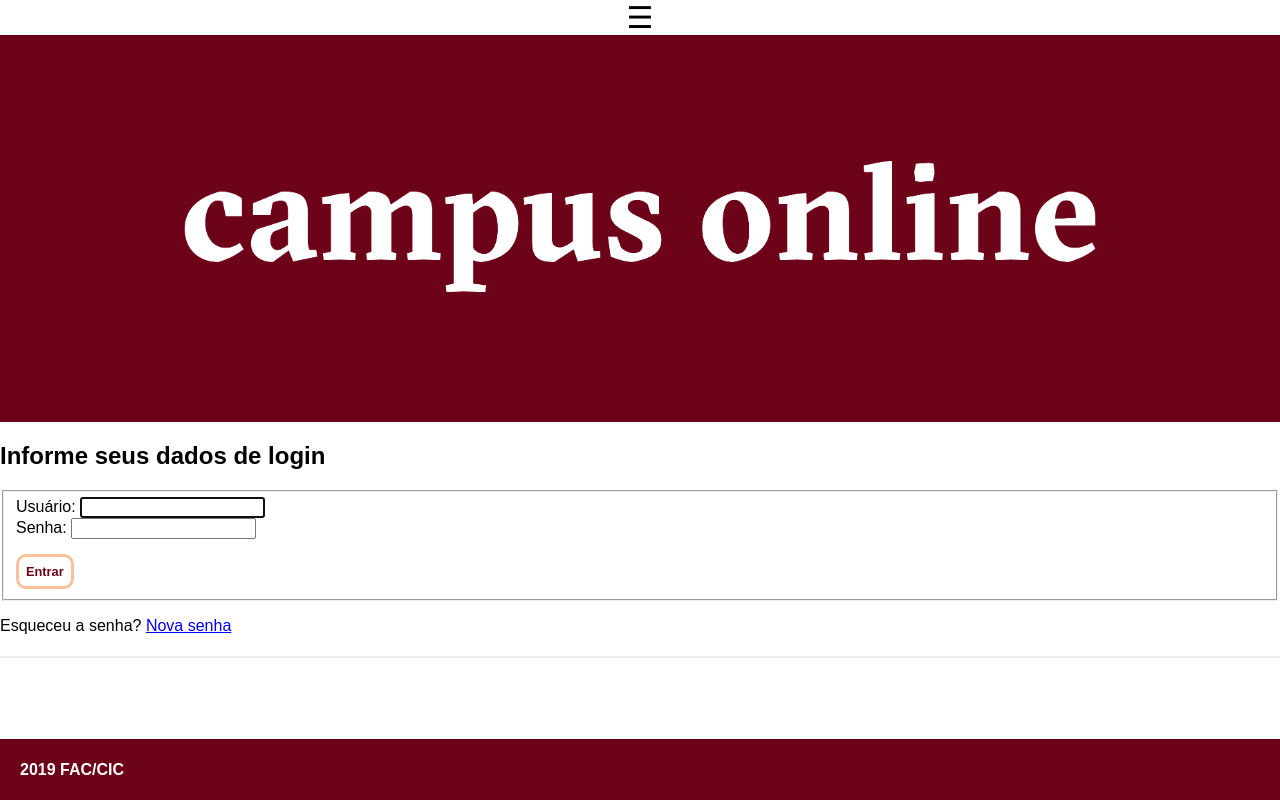
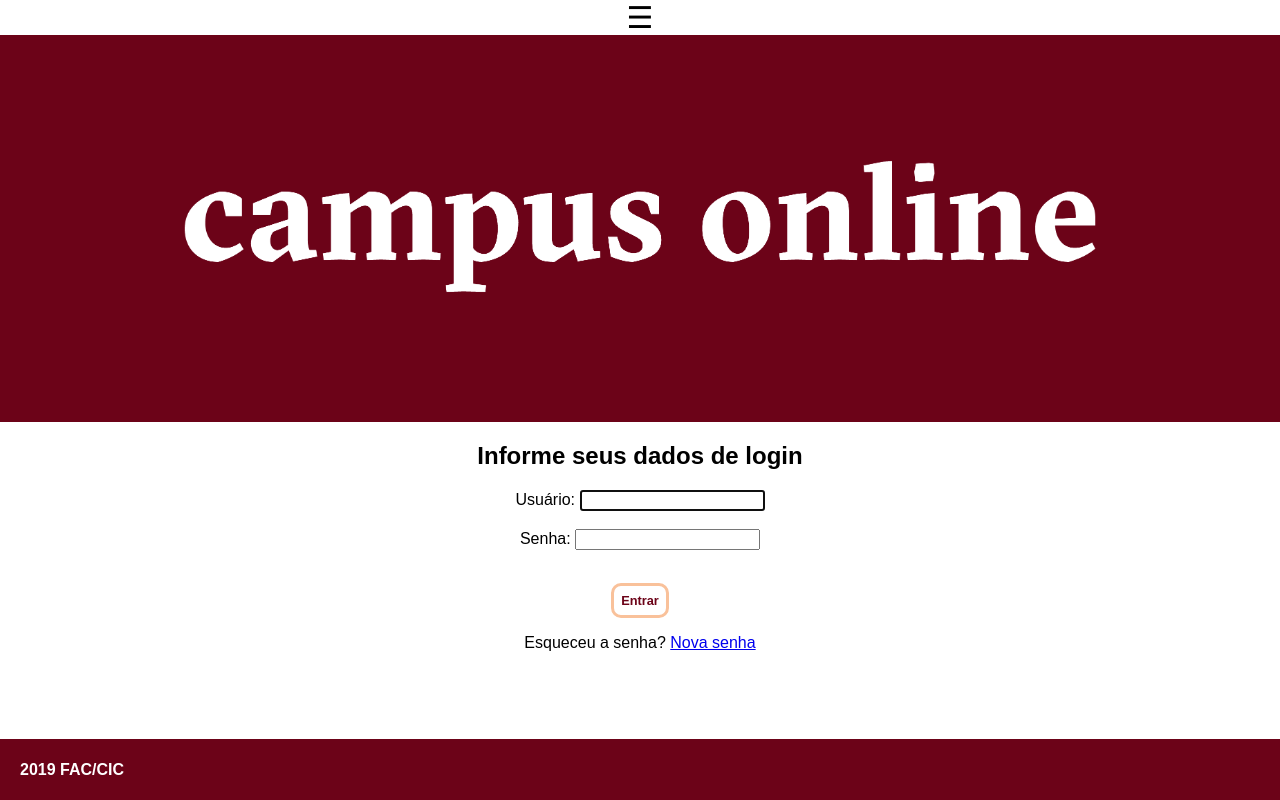
Before and after one commit to fernandams/APP-Campus-Online-v4.0, a Django app: page /entrar/ in a window 1280 px wide. Run offline with Django 3.2, Linux system fonts and the light colour scheme; parts of the project's set-up code (start-up, migrations or seed data) failed here and were passed over; some libraries are stand-ins or nearby versions.

Commit message:
Mudanças no html da página de login.

```diff
--- a/accounts/templates/accounts/login.html
+++ b/accounts/templates/accounts/login.html
@@ -1,32 +1,29 @@
 {% extends "base.html" %}
 
 {% block content %}
-<div class="pure-g-r content-ribbon">
-    <div class="pure-u-1">
+      <div class="app">
         {% if not user.is_authenticated %}
         <h2>Informe seus dados de login</h2>
-        <form class="pure-form pure-form-stacked" method="POST">
+        <form method="POST">
             {% csrf_token %}
-            <fieldset>
               {{ form.non_field_errors }}
 
                {% for field in form %}
-                <div class="pure-control-group">
+                <div>
                     {{ field.label_tag }}
                     {{ field }}
                     {{ field.errors }}
                 </div>
-
+                 <br>
                 {% endfor %}
                 <div class="pure-controls">
-                    <button type="submit" class="pure-button pure-button-primary">Entrar</button>
+                    <button type="submit" class="btn">Entrar</button>
                 </div>
-            </fieldset>
             <div><p>Esqueceu a senha? <a href="{% url 'password_reset' %}">Nova senha</a> </p></div>
         </form>
         {% else %}
         <h2>Você já está logado!</h2>
         {% endif %}
+      <div style="height: 100px;"></div>
     </div>
-</div>
 {% endblock %}
--- a/accounts/urls.py
+++ b/accounts/urls.py
@@ -8,7 +8,7 @@ from .views import (DashboardView, _PasswordChangeView, _PasswordChangeDoneView,
 
 urlpatterns = [
     path('entrar/', LoginView.as_view(template_name='accounts/login.html'), name="login"),
-    path('sair/', LogoutView.as_view(template_name='campus_app/home.html'), name="logout"),
+    path('', LogoutView.as_view(template_name='campus_app/home.html'), name="logout"),
     path('painel/', DashboardView.as_view(), name='dashboard'),
     path('alterar-senha/', _PasswordChangeView.as_view(), name='edit_password'),
     path('alterar-senha/senha-alterada-com-sucesso', _PasswordChangeDoneView.as_view(), name='password_change_done'),
--- a/campus_app/static/campus_app/js/serviceworker.js
+++ b/campus_app/static/campus_app/js/serviceworker.js
@@ -1,5 +1,5 @@
 // Set this to true for production.
-var doCache = true;
+var doCache = false;
 
 var staticCacheName = 'campus-app';
 
```
